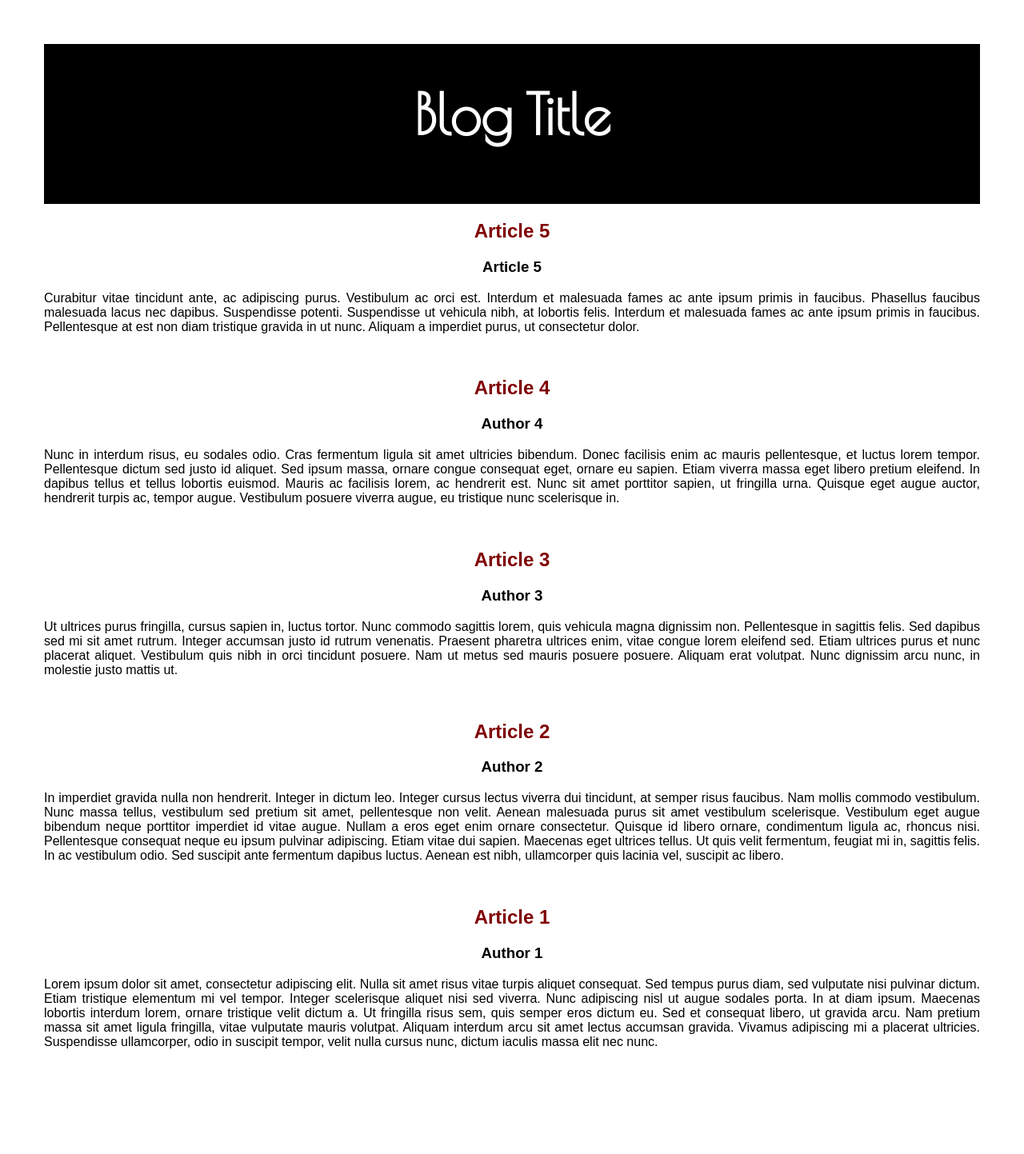
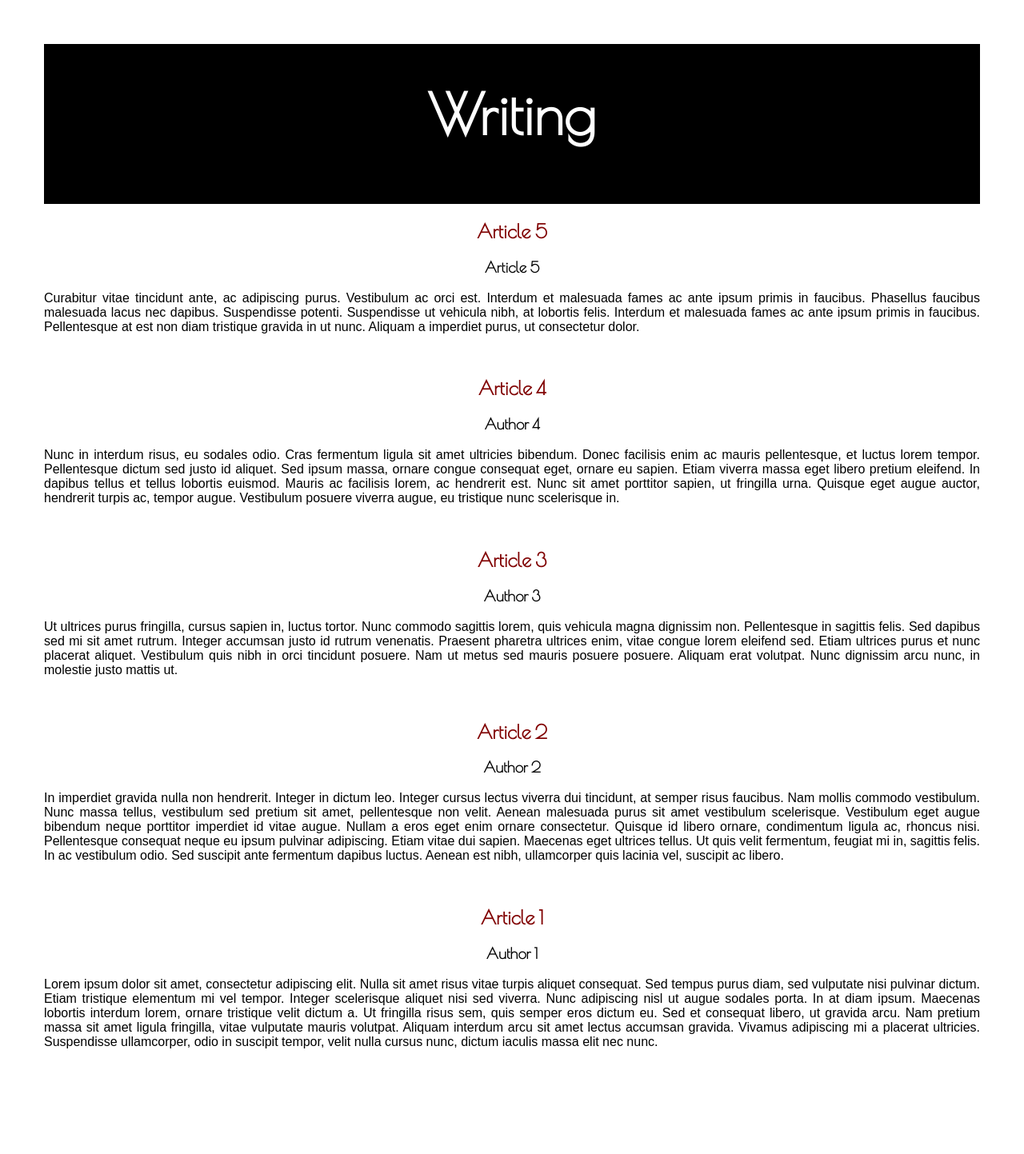
Before and after one commit to sharellb/blog, a PHP site: page / in a window 1280 px wide. Shown: the top 1443 px of the page at 80% size. Run offline with PHP 8.4, Linux system fonts and the light colour scheme; data comes from the database, SQL or seed files in the repository.

Commit message:
Changed text

```diff
--- a/article.php
+++ b/article.php
@@ -4,7 +4,7 @@
 	include('inc/header.php');
 	$localhost = 'localhost';
 	$username = 'root';
-	$password = '';
+	$password = 'test54321';
 	$connection = mysql_connect($localhost, $username, $password);
 
 	if (!$connection) {
--- a/css/style.css
+++ b/css/style.css
@@ -110,4 +110,5 @@ nav a {
 
 h3, h2, h1{
 	color: #000;
+    font-family: 'Poiret One', cursive;
 }
--- a/inc/header.php
+++ b/inc/header.php
@@ -2,11 +2,11 @@
 <head>
 	<link rel="stylesheet"  href="css/style.css">
 	<link href='http://fonts.googleapis.com/css?family=Poiret+One|Cinzel+Decorative:400,700' rel='stylesheet' type='text/css'>
-	<title>Blog</title>
+	<title>Sharell Bryant - Writing</title>
 </head>
 <body>
 	<header>
-		<h1>Blog Title</h1>
+		<h1>Writing</h1>
 <!-- 		<nav>
 			<ul>
 				<li><a href="/blog">Home</a></li>
--- a/index.php
+++ b/index.php
@@ -5,7 +5,7 @@
 	include('inc/header.php');
 	$localhost = 'localhost';
 	$username = 'root';
-	$password = '';
+	$password = 'test54321';
 	$connection = mysql_connect($localhost, $username, $password);
 
 	if (!$connection) {
@@ -15,14 +15,13 @@
 	if ($connection) {
 		$db_selected = mysql_select_db("sharell_blog");
 		$result = mysql_query('SELECT * FROM articles ORDER BY id DESC');
-
   		if($result === FALSE) {
     		die(mysql_error());
 		}
 
 			while ($row = mysql_fetch_array($result)) {
 				echo '<article>';
-				echo '<h2><a href="/blog/article.php?id=' . $row['id'] . '">' . $row['title'] . '</a><br/></h2>';
+				echo '<h2><a href="/sharellb/blog/article.php?id=' . $row['id'] . '">' . $row['title'] . '</a><br/></h2>';
 				echo '<h3>' . $row['author'] . '<br/></h3>';
 				echo '<p>' . $row['body'] . '<br/><p>';
 				echo '<br/>';
```
